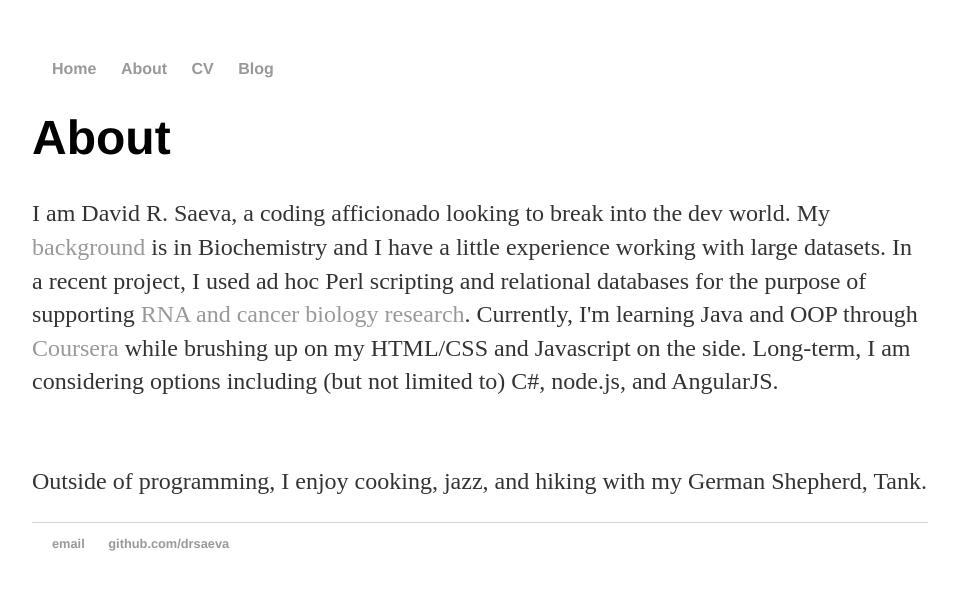
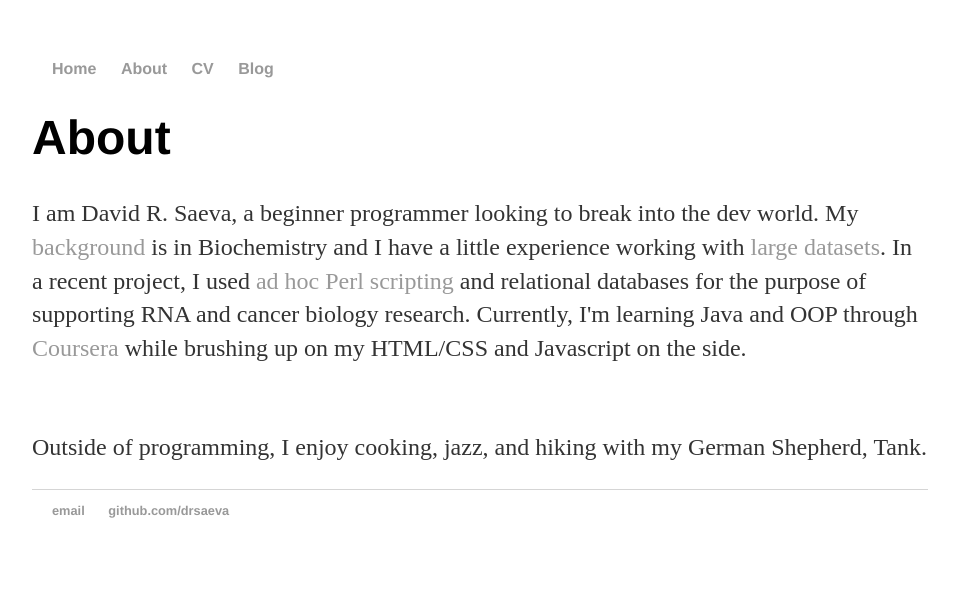
Before and after one commit to drsaeva/drsaeva.github.io, a Jekyll site: the page built from about/index.html, in a window 1280 px wide. Shown: the top 590 px of the page, without its empty margins (160-1119 px from the left). Built offline with Jekyll 4.4.1, drawn with Linux system fonts in a browser that asks for light colours.

Commit message:
about update

```diff
--- a/about/index.html
+++ b/about/index.html
@@ -3,15 +3,16 @@ layout: default
 title: About
 ---
 <h1>About</h1>
-<p>I am David R. Saeva, a coding afficionado looking to break into the dev
+<p>I am David R. Saeva, a beginner programmer looking to break into the dev
 world. My <a href="/CV">background</a> is in Biochemistry and I have a little
-experience working with large datasets. In a recent project, I used ad hoc Perl
-scripting and relational databases for the purpose of supporting
-<a href= "https://github.com/drsaeva/utr-analysis">RNA and cancer biology
-research</a>. Currently, I'm learning Java and OOP through
+experience working with <a href="http://pubs.acs.org/doi/abs/10.1021/je500053c">
+large</a> <a href="http://pubs.acs.org/doi/abs/10.1021/acs.jced.5b00503">
+datasets</a>. In a recent project, I used
+<a href= "https://github.com/drsaeva/utr-analysis">ad hoc Perl scripting</a> and
+ relational databases for the purpose of supporting RNA and cancer biology
+research. Currently, I'm learning Java and OOP through
 <a href="https://www.coursera.org/specializations/java-object-oriented">Coursera</a>
-while brushing up on my HTML/CSS and Javascript on the side. Long-term, I am
-considering options including (but not limited to) C#, node.js, and AngularJS.</p>
+while brushing up on my HTML/CSS and Javascript on the side.</p>
 <br />
 <p>Outside of programming, I enjoy cooking, jazz, and hiking with my German
 Shepherd, Tank.</p>
```
